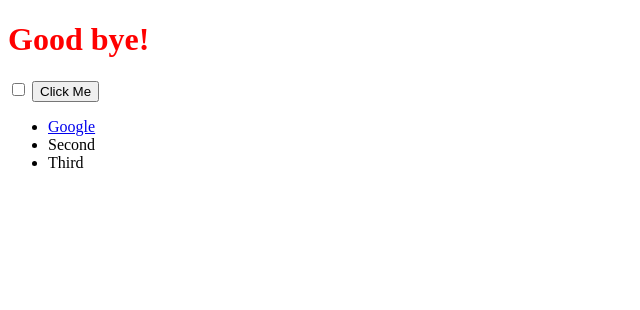
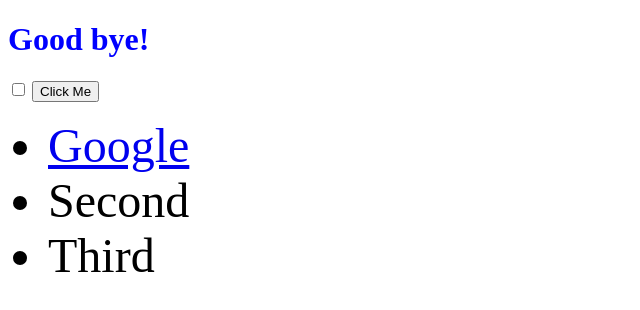
Before and after one commit to Vincentvtt/DOM, a plain HTML site: page index.html in a window 1280 px wide. Shown: the whole page, without its empty margins (0-640 px from the left). Drawn offline with nearby package versions, Linux system fonts and the light colour scheme.

Commit message:
feat: added jquery testing

```diff
--- a/index.html
+++ b/index.html
@@ -4,6 +4,8 @@
         <meta charset="utf-8">
         <title>My Website</title>
         <link rel="stylesheet" href="css/styles.css">
+        <!-- Jquery -->
+        <script src="https://code.jquery.com/jquery-3.6.0.min.js" integrity="sha256-/xUj+3OJU5yExlq6GSYGSHk7tPXikynS7ogEvDej/m4=" crossorigin="anonymous"></script>
     </head>
     <body onload="console.log('Hello from inline');"">
         <script type="text/javascript">
--- a/index.js
+++ b/index.js
@@ -1,3 +1,11 @@
 console.log("Hello from external javascript file");
 document.querySelector("h1").innerText = "Good bye!";
 document.querySelector("a").setAttribute("href","test.com");
+
+$("h1").css("color", "blue");
+$("li").css("fontSize", "3rem");
+$("button").click(function() {
+    $("ul").slideToggle( "slow", function() {
+      // Animation complete.
+    });
+  })
```
